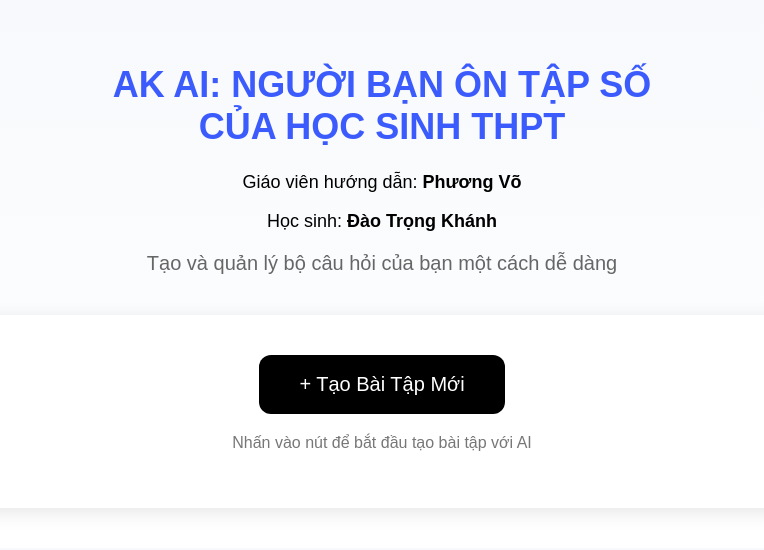
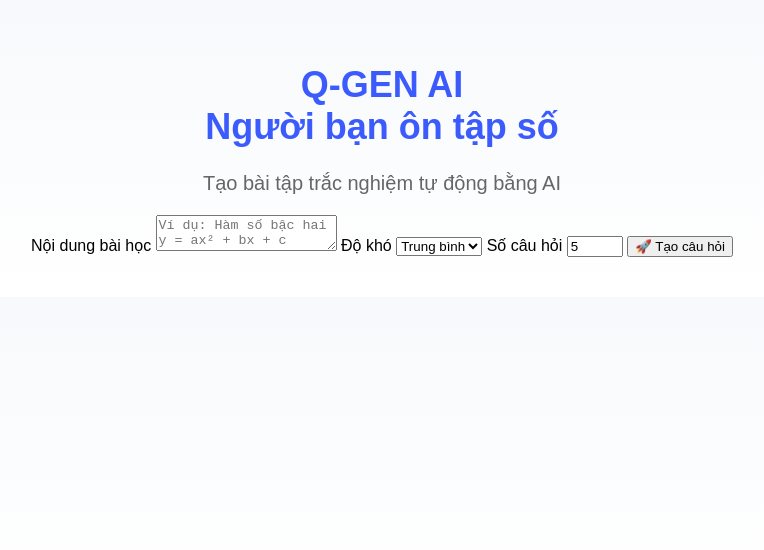
Before and after one commit to ankhanhAI/taoBaiTap, a plain HTML site: page frontend/index.html in a window 1280 px wide. Shown: the whole page, without its empty margins (258-1022 px from the left). Drawn offline with Linux system fonts and the light colour scheme.

Commit message:
Update index.html

```diff
--- a/frontend/index.html
+++ b/frontend/index.html
@@ -1,84 +1,43 @@
 <!DOCTYPE html>
 <html lang="vi">
 <head>
-  <meta charset="UTF-8" />
-  <title>AK AI</title>
-  <link rel="stylesheet" href="style.css" />
+  <meta charset="UTF-8">
+  <title>Q-GEN AI</title>
+  <link rel="stylesheet" href="style.css">
 </head>
 <body>
 
 <div class="container">
-
   <h1 class="title">
-    AK AI: NGƯỜI BẠN ÔN TẬP SỐ<br>
-    CỦA HỌC SINH THPT
+    Q-GEN AI<br>
+    <span>Người bạn ôn tập số</span>
   </h1>
 
-  <p class="teacher">
-    Giáo viên hướng dẫn:
-    <span>Phương Võ</span>
+  <p class="desc">
+    Tạo bài tập trắc nghiệm tự động bằng AI
   </p>
 
-  <p class="student">
-    Học sinh:
-    <span>Đào Trọng Khánh</span>
-  </p>
-
-  <p class="desc">
-    Tạo và quản lý bộ câu hỏi của bạn một cách dễ dàng
-  </p>
-
-  <div class="card">
-    <button class="create-btn" onclick="openModal()">
-      + Tạo Bài Tập Mới
-    </button>
-
-    <p class="note">
-      Nhấn vào nút để bắt đầu tạo bài tập với AI
-    </p>
-  </div>
-
-</div>
-
-<!-- MODAL TẠO BÀI TẬP -->
-<div id="modal" class="modal">
-  <div class="modal-content">
-
-    <h2>Tạo Bài Tập Mới</h2>
-
-    <label>Tên bài tập</label>
-    <input id="title" type="text" placeholder="Ví dụ: Ôn tập chương 1">
-
+  <!-- FORM -->
+  <div class="form">
     <label>Nội dung bài học</label>
-    <textarea id="content" placeholder="Dán nội dung bài học vào đây..."></textarea>
-
-    <label>Loại câu hỏi</label>
-    <select id="type">
-      <option>Trắc nghiệm 1 đáp án</option>
-      <option>Đúng / Sai</option>
-      <option>Trắc nghiệm nhiều đáp án</option>
-    </select>
+    <textarea id="content" placeholder="Ví dụ: Hàm số bậc hai y = ax² + bx + c"></textarea>
 
     <label>Độ khó</label>
     <select id="difficulty">
-      <option>Dễ</option>
-      <option selected>Trung bình</option>
-      <option>Khó</option>
+      <option value="dễ">Dễ</option>
+      <option value="trung bình" selected>Trung bình</option>
+      <option value="khó">Khó</option>
     </select>
 
     <label>Số câu hỏi</label>
-    <input id="count" type="number" value="5" min="1">
+    <input type="number" id="count" value="5" min="1" max="20">
 
-    <div class="modal-actions">
-      <button class="cancel" onclick="closeModal()">Hủy</button>
-      <button class="submit" onclick="generateAI()">Tạo bằng AI</button>
-    </div>
+    <button onclick="generate()">🚀 Tạo câu hỏi</button>
+  </div>
 
-    <hr>
-
-    <h3>Kết quả AI</h3>
-    <pre id="result">Chưa có câu hỏi nào.</pre>
-
+  <!-- KẾT QUẢ -->
+  <div id="result" class="result">
+    <!-- AI trả kết quả ở đây -->
   </div>
 </div>
 
```
